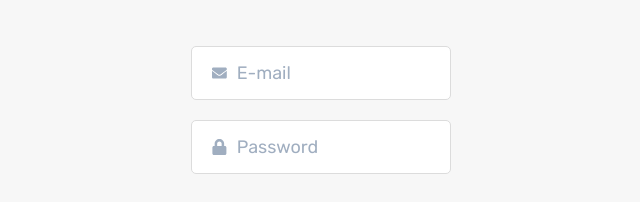
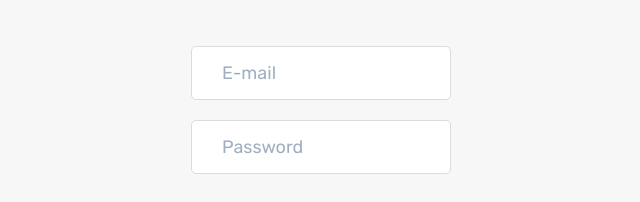
Before and after one commit to unzero-lab/raffly-front, a React (Vite) app: page /cadastro in a window 1280 px wide. Shown: the part 227-429 px from the top of the page, without its empty margins (319-959 px from the left). Built offline with nearby package versions, Linux system fonts and the light colour scheme.

Commit message:
lib react-icons reamove

```diff
--- a/package.json
+++ b/package.json
@@ -16,7 +16,6 @@
     "phosphor-react": "^1.4.1",
     "react": "^18.2.0",
     "react-dom": "^18.2.0",
-    "react-icons": "^4.7.1",
     "react-router-dom": "^6.6.2",
     "styled-components": "^5.3.6"
   },
--- a/src/Pages/RegistrationScreen/index.tsx
+++ b/src/Pages/RegistrationScreen/index.tsx
@@ -1,7 +1,14 @@
-import ImgRegistration from "../../assets/Raffly.svg"
-import React, { useState } from 'react';
-import { Form, InputContainer, Input, Button, Img, Main, Paragraph } from './style';
-import { FaEnvelope, FaLock } from 'react-icons/fa';
+import ImgRegistration from "../../assets/Raffly.svg";
+import React, { useState } from "react";
+import {
+  Form,
+  InputContainer,
+  Input,
+  Button,
+  Img,
+  Main,
+  Paragraph,
+} from "./style";
 
 const RegistrationScreen = () => {
   return (
@@ -10,22 +17,14 @@
       <Paragraph>Crie seu cadastro</Paragraph>
       <Form>
         <InputContainer>
-          <FaEnvelope />
-          <Input
-            type="email"
-            placeholder="E-mail"
-          />
+          <Input type="email" placeholder="E-mail" />
         </InputContainer>
         <InputContainer>
-          <FaLock />
-          <Input
-            type="password"
-            placeholder="Password"
-          />
+          <Input type="password" placeholder="Password" />
         </InputContainer>
         <Button type="submit">Criar seu cadastro</Button>
       </Form>
-      <Img/>
+      <Img />
     </Main>
   );
 };
```
Also changed, not shown: 1 other file (tests, documents, lock files or other folders).
